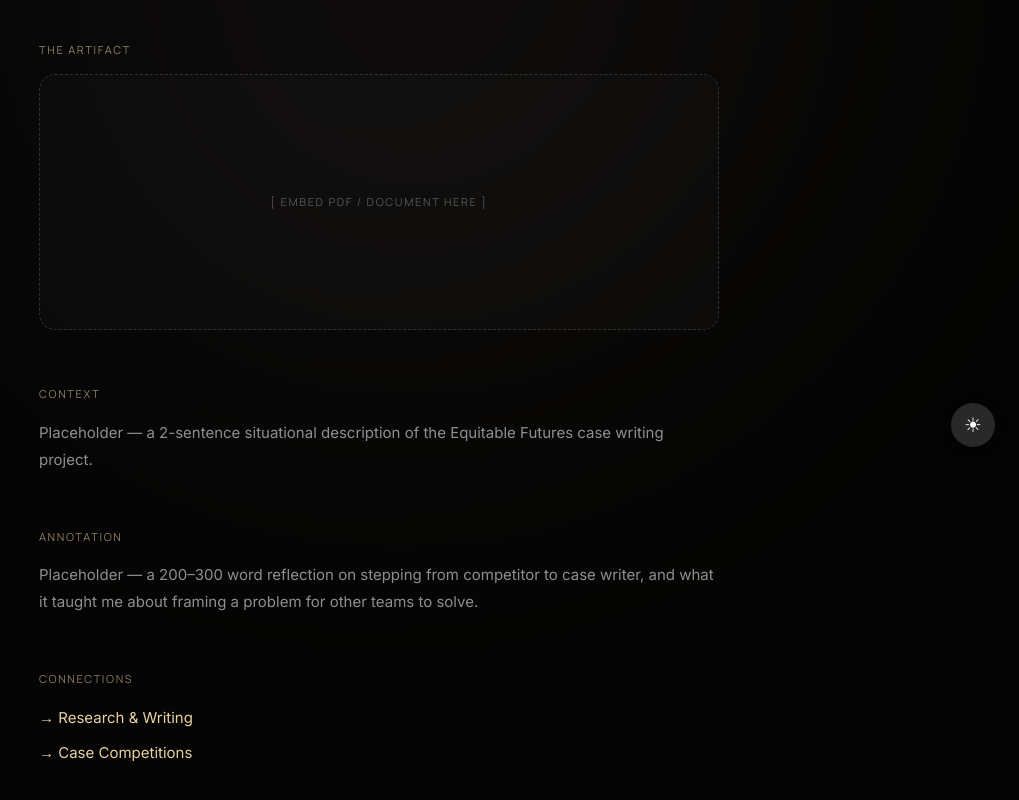
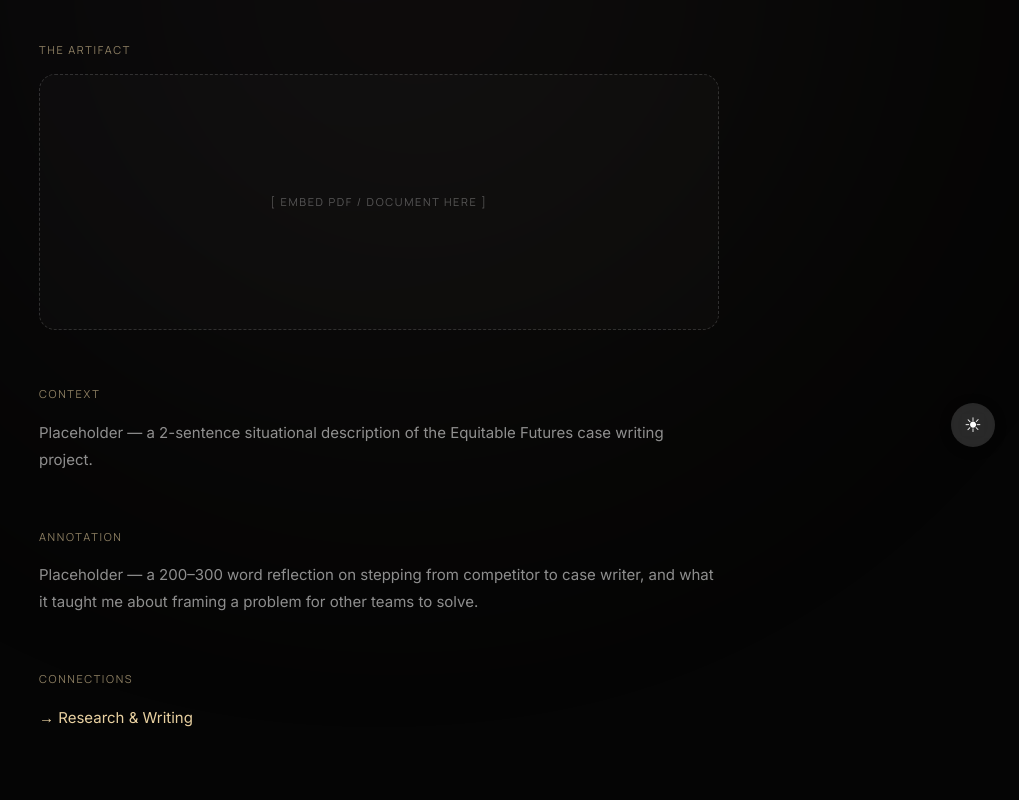
Before and after one commit to ivadhooria2004/portfolio-iva-dhooria, a Next.js app: page /honors-portfolio/equitable-futures in a window 1280 px wide. Shown: the part 329-1129 px from the top of the page, without its empty margins (261-1280 px from the left). Built offline with nearby package versions, Linux system fonts and the light colour scheme.

Commit message:
Update page.jsx

```diff
--- a/app/honors-portfolio/equitable-futures/page.jsx
+++ b/app/honors-portfolio/equitable-futures/page.jsx
@@ -69,14 +69,6 @@ export default function EquitableFuturesArtifactPage() {
                 &rarr; Research & Writing
               </Link>
             </li>
-            <li>
-              <Link
-                href="/case-competitions"
-                className="text-husky-gold-light hover:text-white transition-colors"
-              >
-                &rarr; Case Competitions
-              </Link>
-            </li>
           </ul>
         </Section>
       </div>
```
